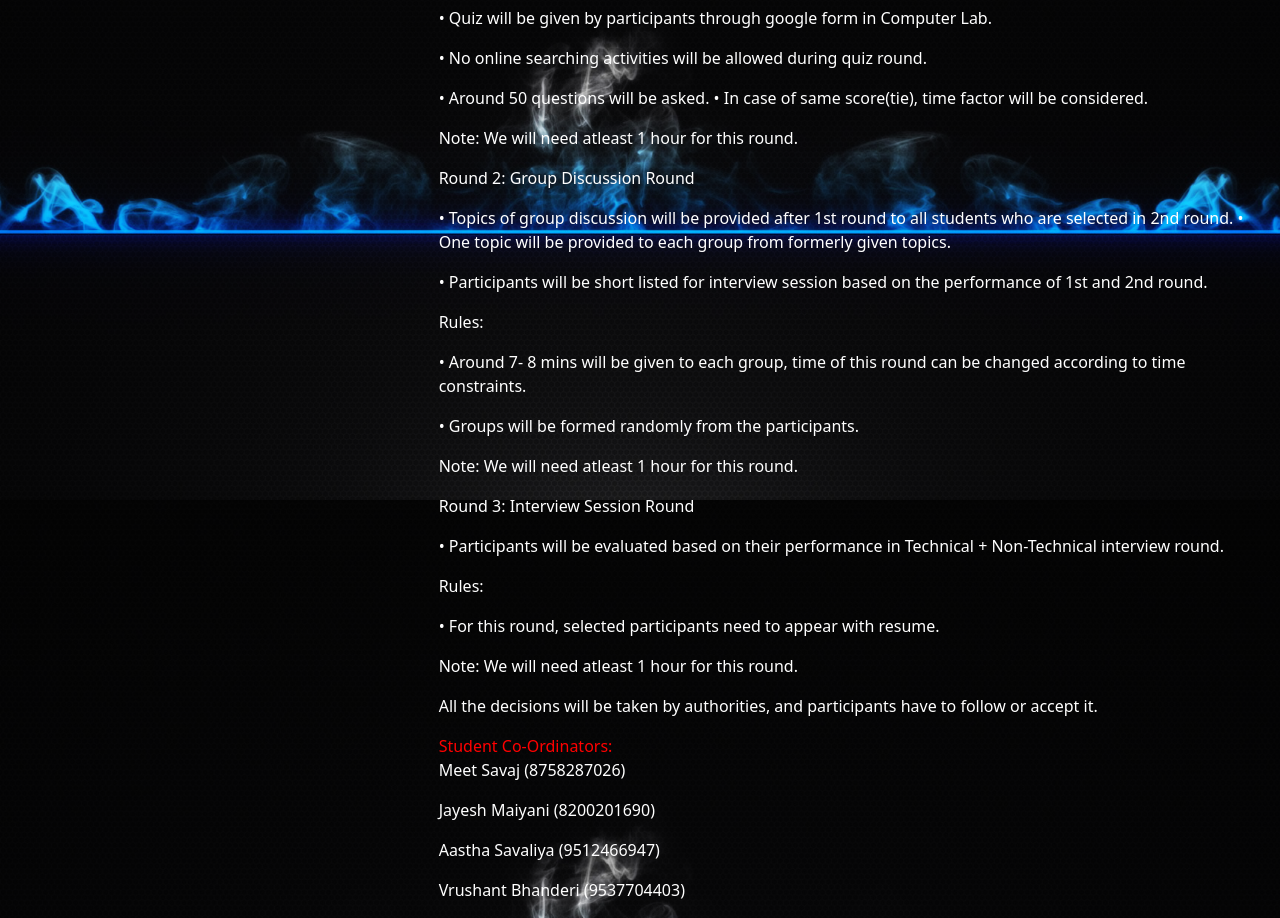
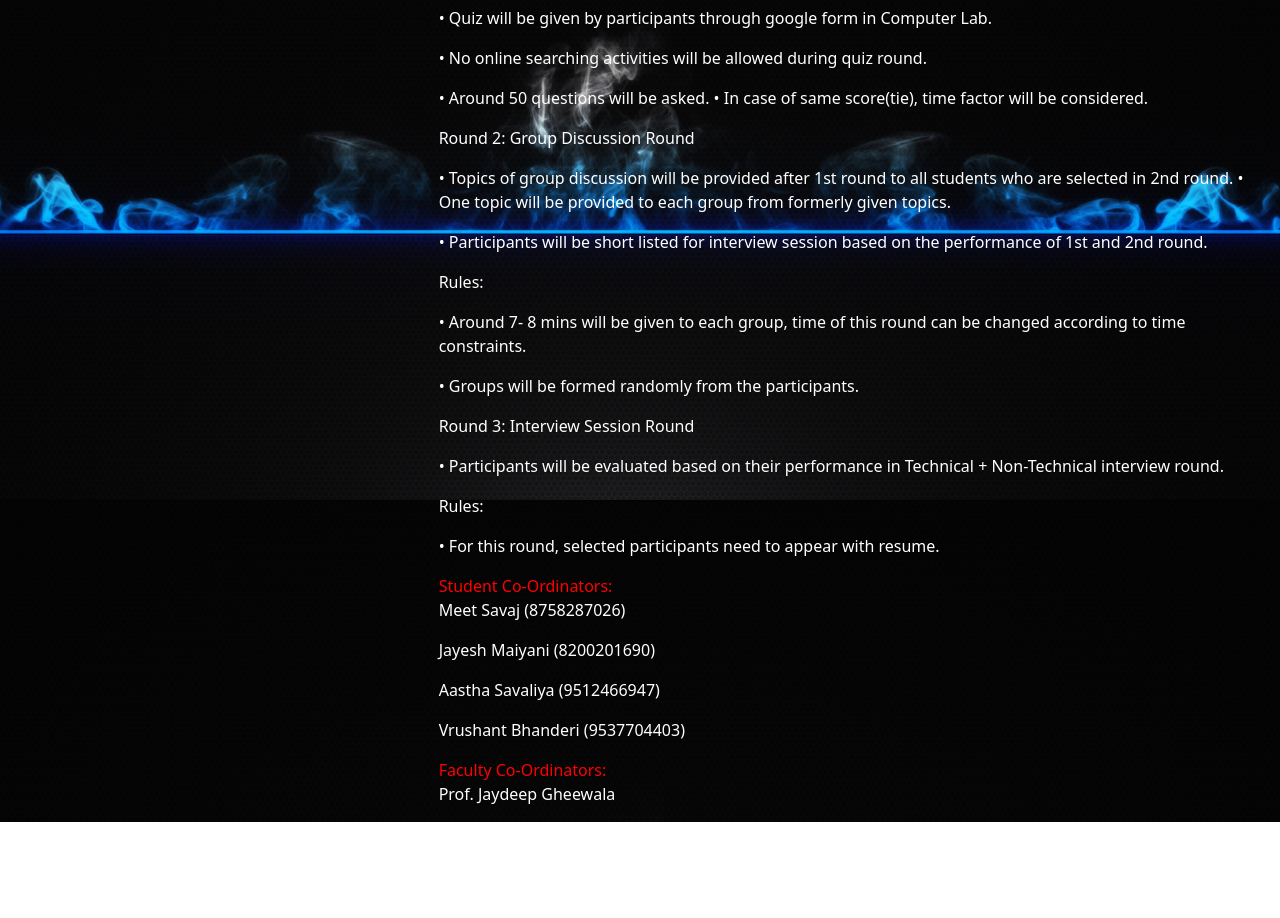
Before and after one commit to kartikjetani/updates2k21, a React (Create React App) app: page /Niyukti in a window 1280 px wide. Shown: the part 300-1218 px from the top of the page. After the commit the page ends 1122 px from the top, so only its background shows below. Built offline with nearby package versions, Linux system fonts and the light colour scheme.

Commit message:
changes2

```diff
--- a/src/Explore.jsx
+++ b/src/Explore.jsx
@@ -282,20 +282,16 @@ const event_list = {
       "• Quiz will be given by participants through google form in Computer Lab.",
       "• No online searching activities will be allowed during quiz round.",
       "• Around 50 questions will be asked. • In case of same score(tie), time factor will be considered.",
-      "Note: We will need atleast 1 hour for this round.",
       "Round 2: Group Discussion Round",
       "• Topics of group discussion will be provided after 1st round to all students who are selected in 2nd round. • One topic will be provided to each group from formerly given topics.",
       "• Participants will be short listed for interview session based on the performance of 1st and 2nd round.",
       "Rules: ",
       "• Around 7- 8 mins will be given to each group, time of this round can be changed according to time constraints.",
       "• Groups will be formed randomly from the participants.",
-      "Note: We will need atleast 1 hour for this round.",
       "Round 3: Interview Session Round",
       "• Participants will be evaluated based on their performance in Technical + Non-Technical interview round.",
       "Rules: ",
       "• For this round, selected participants need to appear with resume.",
-      "Note: We will need atleast 1 hour for this round.",
-      "All the decisions will be taken by authorities, and participants have to follow or accept it.",
     ],
     ImgSrc: "",
     Student_CoOrdinators: [
```
